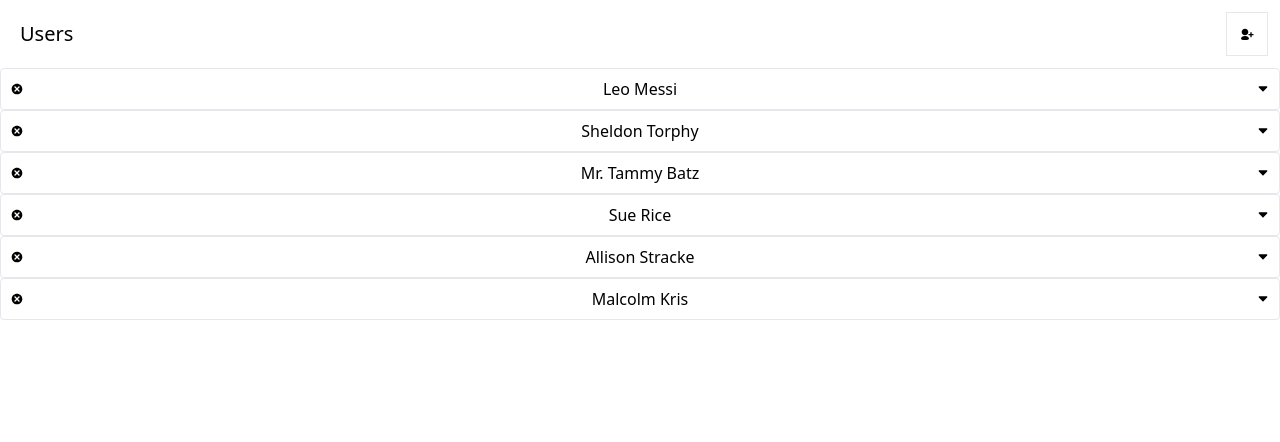
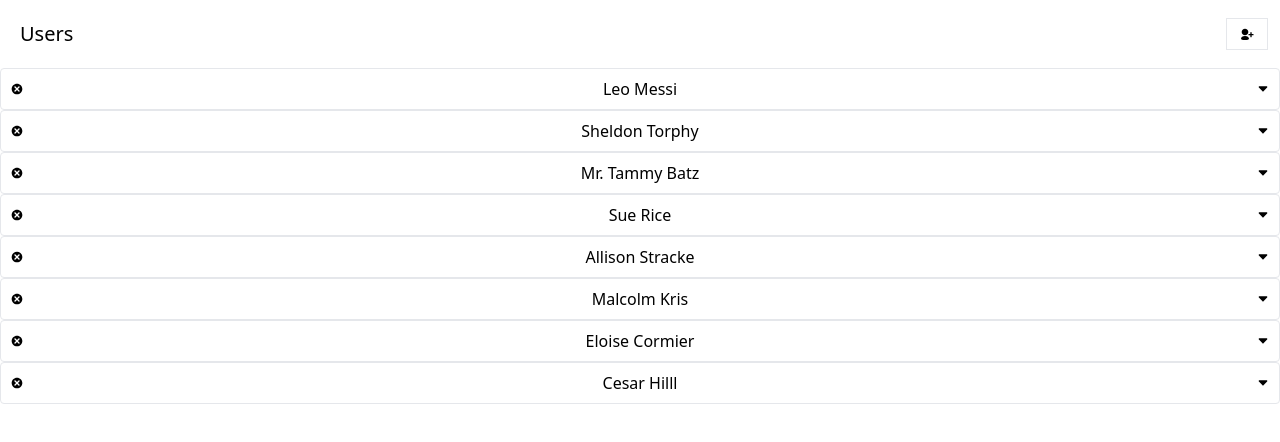
Before and after one commit to rushdy87/media, a React (Create React App) app: page / in a window 1280 px wide. Shown: the top 442 px of the page. Built offline with nearby package versions, Linux system fonts and the light colour scheme; data requests are answered from the project's data file.

Commit message:
Done with list users and add user

```diff
--- a/db.json
+++ b/db.json
@@ -23,6 +23,14 @@
     {
       "name": "Malcolm Kris",
       "id": 6
+    },
+    {
+      "name": "Eloise Cormier",
+      "id": 7
+    },
+    {
+      "name": "Cesar Hilll",
+      "id": 8
     }
   ],
   "albums": [],
--- a/src/components/Button.jsx
+++ b/src/components/Button.jsx
@@ -1,4 +1,5 @@
 import className from 'classnames';
+import { GoSync } from 'react-icons/go';
 
 function Button({
   children,
@@ -9,12 +10,14 @@
   danger,
   outline,
   rounded,
+  loading,
   ...rest
 }) {
   const classes = className(
     rest.className,
-    'flex items-center px-3 py-1.5 border',
+    'flex items-center px-3 py-1.5 border h-8',
     {
+      'opacity-80': loading,
       'border-blue-500 bg-blue-500 text-white': primary,
       'border-gray-900 bg-gray-900 text-white': secondary,
       'border-green-500 bg-green-500 text-white': success,
@@ -31,8 +34,8 @@
   );
 
   return (
-    <button {...rest} className={classes}>
-      {children}
+    <button {...rest} className={classes} disabled={loading}>
+      {loading ? <GoSync className="animate-spin" /> : children}
     </button>
   );
 }
--- a/src/components/UsersList.jsx
+++ b/src/components/UsersList.jsx
@@ -25,19 +25,13 @@
     doCreateUser();
   };
 
+  let content;
   if (isLoadingUsers) {
-    return <Skeleton times={6} className="h-10 w-full" />;
-  }
-
-  if (loadingUsersError) {
-    return (
-      <div>
-        <h1>Error fetching data...</h1>
-      </div>
-    );
-  }
-
-  const renderedUsers = data.map((user) => {
+    content = <Skeleton times={6} className="h-10 w-full" />;
+  } else if (loadingUsersError) {
+    content = <h1>Error fetching data...</h1>;
+  } else {
+    content = data.map((user) => {
       return (
         <div key={user.id} className="mb2 border rounded">
           <div className="flex p-2 justify-between items-center cursor-pointer">
@@ -48,21 +42,19 @@
         </div>
       );
     });
+  }
 
   return (
     <div>
-      <div className="flex flex-row justify-between m-3">
+      <div className="flex flex-row justify-between items-center m-3">
         <h1 className="m-2 text-xl">Users</h1>
-        {isCreatingUser ? (
-          'Creating USer'
-        ) : (
-          <Button onClick={handleUserAdd}>
+
+        <Button onClick={handleUserAdd} loading={isCreatingUser}>
           <TiUserAdd />
         </Button>
-        )}
         {creatingUserError && 'Error creating user..'}
       </div>
-      {renderedUsers}
+      {content}
     </div>
   );
 };
```
Lines whose indentation alone changed are shown as unchanged.
